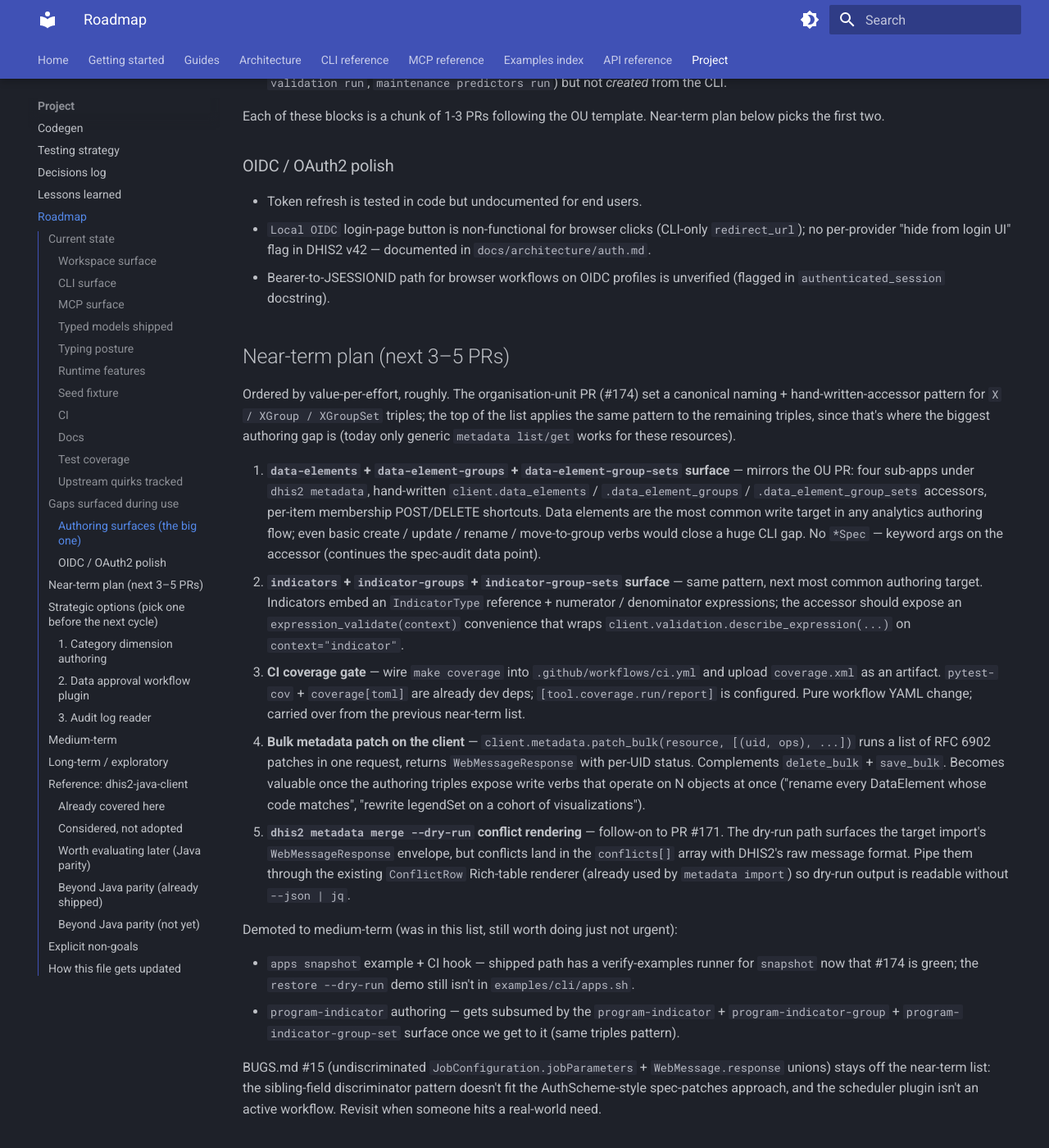
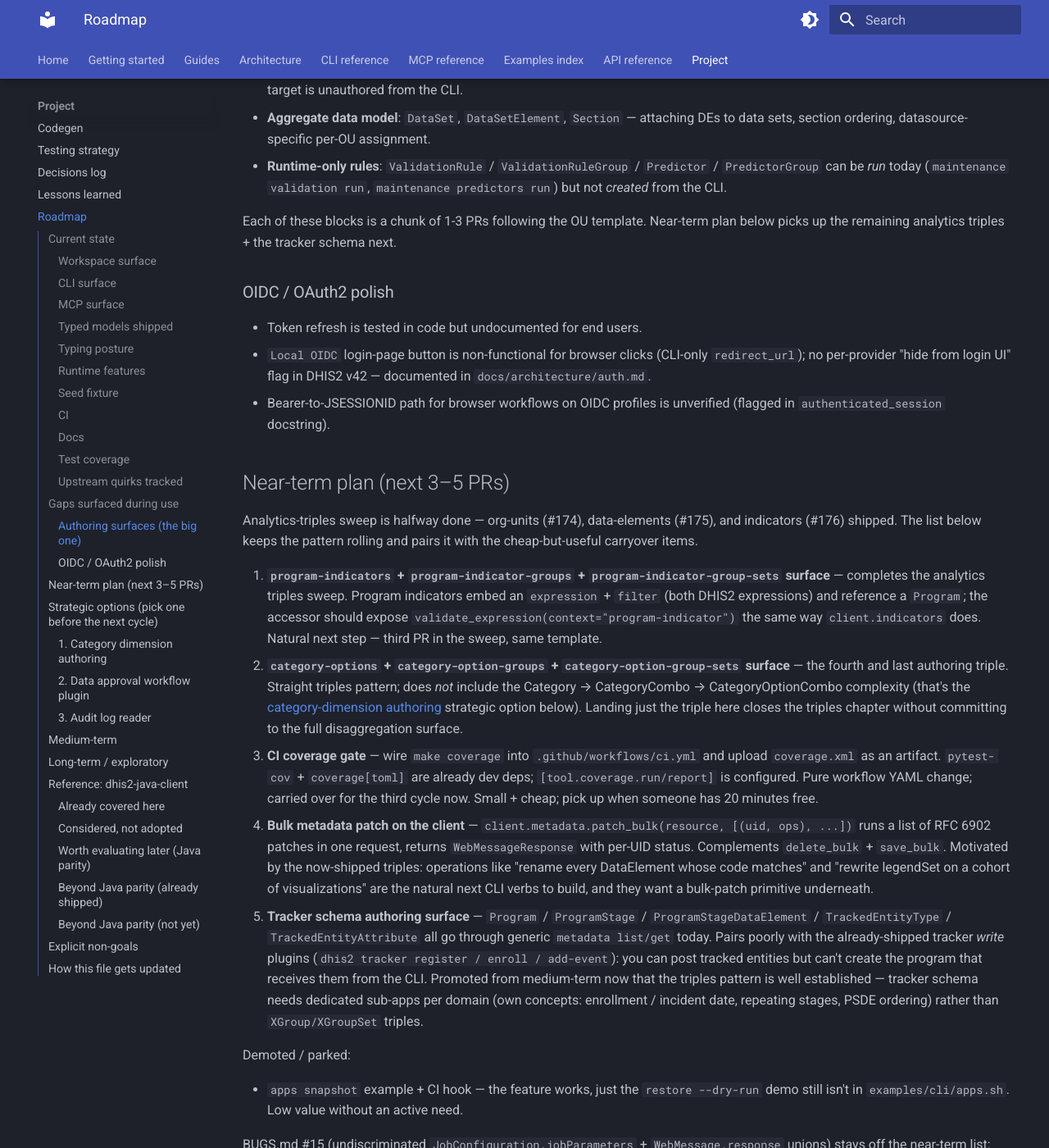
Before and after one commit to winterop-com/dhis2-utils, an MkDocs documentation site: the page built from docs/roadmap.md, in a window 1280 px wide and 1400 px high, scrolled down 5555 px. Shown: the whole window at 82% size. Built offline with MkDocs 1.6.1 and Material for MkDocs 9.7.7, drawn with Linux system fonts in a browser that asks for light colours; some of the changed text lies outside the part shown.

Commit message:
docs(roadmap): refresh after triples sweep + perf experiment (#179)
Three analytics-authoring triples shipped since the last refresh —
organisation-units (#174), data-elements (#175), indicators (#176) —
plus merge dry-run conflict rendering (#177) and the uv.lock bump
(#178). Update "already shipped" entries to reflect them; collapse
the three triples into one shared entry since they all follow the
same template.

Rework near-term: promote program-indicators + category-options
(the remaining two analytics triples) to #1 and #2 to keep the
template rolling, carry CI coverage gate + bulk metadata patch, and
promote tracker schema authoring from medium-term now that the
triples pattern is established.

Record the CLI startup-latency investigation in the medium-term
entry: a perf/lazy-oas-init branch was closed rather than merged
after the template-only change saved ~80 ms, the per-caller sweep
broke FastMCP `list[Model]` serialisation via `MockValSer`, and the
skip-rebuild shortcut that produced 1.4 s locally broke dump/dump_json
widely. Next attempt needs per-class on-demand `model_rebuild()` or
a lazy namespace provider for pydantic's forward-ref resolver.

Update stats: 673 tests, 210 MCP tools, 131 examples, 119 pass on
verify-examples, seed fixtures including 4 named OU levels + dose-band
legend set.

```diff
--- a/docs/roadmap.md
+++ b/docs/roadmap.md
@@ -24,13 +24,13 @@ Sixteen top-level domains: `analytics`, `apps`, `browser`, `data`, `dev`, `docto
 - **Core CRUD**: `list` / `get` / `patch` (RFC 6902).
 - **Cross-resource search**: `dhis2 metadata search <query>` — fans out three concurrent `/api/metadata?filter=<field>:ilike:<q>` calls (`id`, `code`, `name`) and merges by UID. Full UID, partial UID, business code, or name fragment all flow through one verb.
 - **Bundle operations**: `export` / `import` / `diff` (file-vs-file and file-vs-live) with per-resource filters + dangling-reference warning on export; `diff-profiles` for staging-vs-prod drift.
-- **Authoring sub-apps**: `options show / find / sync` for OptionSet sync; `attribute get / set / delete / find` for cross-resource AttributeValue workflows; `program-rule show / vars-for / validate-expression / where-de-is-used`; `sql-view list / show / execute / refresh / adhoc`; `viz list / show / create / clone / delete`; `dashboard list / show / add-item / remove-item`; `map list / show / create / clone / delete`.
+- **Authoring sub-apps**: `options show / find / sync` for OptionSet sync; `attribute get / set / delete / find` for cross-resource AttributeValue workflows; `program-rule show / vars-for / validate-expression / where-de-is-used`; `sql-view list / show / execute / refresh / adhoc`; `viz list / show / create / clone / delete`; `dashboard list / show / add-item / remove-item`; `map list / show / create / clone / delete`; `legend-sets list / show / create / clone / delete`; three full `X / XGroup / XGroupSet` authoring triples with canonical DHIS2 naming — `organisation-units` / `organisation-unit-groups` / `organisation-unit-group-sets` (plus `organisation-unit-levels` for per-depth rename), `data-elements` / `data-element-groups` / `data-element-group-sets`, and `indicators` / `indicator-groups` / `indicator-group-sets`.
 
 `dhis2 doctor` runs ~100 checks on a live instance (20 metadata-health probes + 81 DHIS2 integrity checks + BUGS tripwires).
 
 ### MCP surface
 
-144 tools across 13 plugin groups (`analytics_*`, `apps_*`, `customize_*`, `data_*`, `dev_*`, `doctor_*`, `files_*`, `maintenance_*`, `messaging_*`, `metadata_*`, `profile_*`, `system_*`, `user_*`). Every CLI command has an MCP tool equivalent and vice versa; both share one typed service call.
+210 tools across 13 plugin groups (`analytics_*`, `apps_*`, `customize_*`, `data_*`, `dev_*`, `doctor_*`, `files_*`, `maintenance_*`, `messaging_*`, `metadata_*`, `profile_*`, `system_*`, `user_*`). Every CLI command has an MCP tool equivalent and vice versa; both share one typed service call.
 
 ### Typed models shipped
 
@@ -84,7 +84,7 @@ The four-PR typing sweep (#71-#74) plus the codegen discriminator synthesis (#76
 
 ### Seed fixture
 
-The committed e2e dump (`infra/dhis-v42.sql.gz`) mirrors DHIS2 Play's Sierra Leone immunization demo with workspace-local additions: 1332 org units with GeoJSON geometries, 67 data elements, 3 indicators, 3 programs (Child Programme + Antenatal = tracker; Supervision visit = event), 2 datasets, 3 dashboards, 23 visualizations built programmatically via `VisualizationSpec` + 1 `EventVisualization` for the supervision program attached to the Immunization data dashboard, 8 maps built via `MapSpec`, 188k aggregate data values, 500 tracker entities, 12 sample supervision events covering 2024 monthly, 6 program rules + 10 program indicators. Workspace fixtures layered on top (`infra/scripts/seed/workspace_fixtures.py`): `SNOMED_CODE` attribute, `VACCINE_TYPE` option set with 5 fixed-UID options, 3 SqlViews (VIEW / QUERY / MATERIALIZED_VIEW), 2 BCG predictors + PredictorGroup + 2 output DEs, 2 BCG validation rules + ValidationRuleGroup, 2 OrganisationUnitLevel records (District + Facility). `make refresh-and-verify` wipes the stack, rebuilds the dump, runs every non-interactive example, and reports a pass/fail summary — **107 pass, 0 fail, 11 skipped** (OIDC-login flows including the Playwright-driven variant, browser screenshot captures, long-running analytics jobs, outlier detection, external httpbin dep) on the current main.
+The committed e2e dump (`infra/dhis-v42.sql.gz`) mirrors DHIS2 Play's Sierra Leone immunization demo with workspace-local additions: 1332 org units with GeoJSON geometries, 67 data elements, 3 indicators, 3 programs (Child Programme + Antenatal = tracker; Supervision visit = event), 2 datasets, 3 dashboards, 23 visualizations built programmatically via `VisualizationSpec` + 1 `EventVisualization` for the supervision program attached to the Immunization data dashboard, 8 maps built via `MapSpec`, 188k aggregate data values, 500 tracker entities, 12 sample supervision events covering 2024 monthly, 6 program rules + 10 program indicators. Workspace fixtures layered on top (`infra/scripts/seed/workspace_fixtures.py`): `SNOMED_CODE` attribute, `VACCINE_TYPE` option set with 5 fixed-UID options, 3 SqlViews (VIEW / QUERY / MATERIALIZED_VIEW), 2 BCG predictors + PredictorGroup + 2 output DEs, 2 BCG validation rules + ValidationRuleGroup, 4 named OrganisationUnitLevel records (Country / Province / District / Facility), 1 LegendSet (`LsDoseBand1`) attached to the Measles + Penta-1 monthly column charts. `make refresh-and-verify` wipes the stack, rebuilds the dump, runs every non-interactive example, and reports a pass/fail summary — **119 pass, 0 fail, 11 skipped** (OIDC-login flows including the Playwright-driven variant, browser screenshot captures, long-running analytics jobs, outlier detection, external httpbin dep) on the current main.
 
 ### CI
 
@@ -118,15 +118,15 @@ Test gaps:
 
 ### Authoring surfaces (the big one)
 
-The organisation-unit PR (#174) set a template — canonical DHIS2 resource names, hand-written accessors, per-item membership shortcuts, no `*Spec`. Everything below is reachable today via generic `dhis2 metadata list / get` + the generated CRUD accessors, but nothing more. Authoring them from the CLI or MCP means hand-crafting JSON and POSTing through `metadata import`:
+The organisation-unit PR (#174) set a template — canonical DHIS2 resource names, hand-written accessors, per-item membership shortcuts, no `*Spec`. PRs #174 / #175 / #176 shipped the first three triples; the list below is what remains unauthored. Everything still reachable today via generic `dhis2 metadata list / get` + the generated CRUD accessors, but nothing more. Authoring them from the CLI or MCP means hand-crafting JSON and POSTing through `metadata import`:
 
-- **Analytics triples** (highest traffic): `dataElement` / `dataElementGroup` / `dataElementGroupSet`, `indicator` / `indicatorGroup` / `indicatorGroupSet`, `categoryOption` / `categoryOptionGroup` / `categoryOptionGroupSet`, `programIndicator` / `programIndicatorGroup` / `programIndicatorGroupSet`.
-- **Category dimension** (the hardest corner): `Category`, `CategoryCombo`, `CategoryOptionCombo`. Tangled linkage + async regen of the CoC matrix.
+- **Analytics triples still to ship**: `programIndicator` / `programIndicatorGroup` / `programIndicatorGroupSet`, `categoryOption` / `categoryOptionGroup` / `categoryOptionGroupSet`. Straightforward — same template as the three already shipped.
+- **Category dimension** (the hardest corner): `Category`, `CategoryCombo`, `CategoryOptionCombo`. Tangled linkage + async regen of the CoC matrix. `categoryOption*` triples above are the shallow half; the `Category` / `CategoryCombo` stack is a strategic option on its own (see below).
 - **Tracker schema**: `Program`, `ProgramStage`, `ProgramStageDataElement`, `TrackedEntityType`, `TrackedEntityAttribute`. Paradoxically: tracker *writes* are well-covered (`dhis2 tracker register / enroll / add-event`) but the schema those writes target is unauthored from the CLI.
 - **Aggregate data model**: `DataSet`, `DataSetElement`, `Section` — attaching DEs to data sets, section ordering, datasource-specific per-OU assignment.
 - **Runtime-only rules**: `ValidationRule` / `ValidationRuleGroup` / `Predictor` / `PredictorGroup` can be *run* today (`maintenance validation run`, `maintenance predictors run`) but not *created* from the CLI.
 
-Each of these blocks is a chunk of 1-3 PRs following the OU template. Near-term plan below picks the first two.
+Each of these blocks is a chunk of 1-3 PRs following the OU template. Near-term plan below picks up the remaining analytics triples + the tracker schema next.
 
 ### OIDC / OAuth2 polish
 
@@ -136,18 +136,17 @@ Each of these blocks is a chunk of 1-3 PRs following the OU template. Near-term
 
 ## Near-term plan (next 3–5 PRs)
 
-Ordered by value-per-effort, roughly. The organisation-unit PR (#174) set a canonical naming + hand-written-accessor pattern for `X / XGroup / XGroupSet` triples; the top of the list applies the same pattern to the remaining triples, since that's where the biggest authoring gap is (today only generic `metadata list/get` works for these resources).
+Analytics-triples sweep is halfway done — org-units (#174), data-elements (#175), and indicators (#176) shipped. The list below keeps the pattern rolling and pairs it with the cheap-but-useful carryover items.
 
-1. **`data-elements` + `data-element-groups` + `data-element-group-sets` surface** — mirrors the OU PR: four sub-apps under `dhis2 metadata`, hand-written `client.data_elements` / `.data_element_groups` / `.data_element_group_sets` accessors, per-item membership POST/DELETE shortcuts. Data elements are the most common write target in any analytics authoring flow; even basic create / update / rename / move-to-group verbs would close a huge CLI gap. No `*Spec` — keyword args on the accessor (continues the spec-audit data point).
-2. **`indicators` + `indicator-groups` + `indicator-group-sets` surface** — same pattern, next most common authoring target. Indicators embed an `IndicatorType` reference + numerator / denominator expressions; the accessor should expose an `expression_validate(context)` convenience that wraps `client.validation.describe_expression(...)` on `context="indicator"`.
-3. **CI coverage gate** — wire `make coverage` into `.github/workflows/ci.yml` and upload `coverage.xml` as an artifact. `pytest-cov` + `coverage[toml]` are already dev deps; `[tool.coverage.run/report]` is configured. Pure workflow YAML change; carried over from the previous near-term list.
-4. **Bulk metadata patch on the client** — `client.metadata.patch_bulk(resource, [(uid, ops), ...])` runs a list of RFC 6902 patches in one request, returns `WebMessageResponse` with per-UID status. Complements `delete_bulk` + `save_bulk`. Becomes valuable once the authoring triples expose write verbs that operate on N objects at once ("rename every DataElement whose code matches", "rewrite legendSet on a cohort of visualizations").
-5. **`dhis2 metadata merge --dry-run` conflict rendering** — follow-on to PR #171. The dry-run path surfaces the target import's `WebMessageResponse` envelope, but conflicts land in the `conflicts[]` array with DHIS2's raw message format. Pipe them through the existing `ConflictRow` Rich-table renderer (already used by `metadata import`) so dry-run output is readable without `--json | jq`.
+1. **`program-indicators` + `program-indicator-groups` + `program-indicator-group-sets` surface** — completes the analytics triples sweep. Program indicators embed an `expression` + `filter` (both DHIS2 expressions) and reference a `Program`; the accessor should expose `validate_expression(context="program-indicator")` the same way `client.indicators` does. Natural next step — third PR in the sweep, same template.
+2. **`category-options` + `category-option-groups` + `category-option-group-sets` surface** — the fourth and last authoring triple. Straight triples pattern; does *not* include the Category → CategoryCombo → CategoryOptionCombo complexity (that's the [category-dimension authoring](#1-category-dimension-authoring) strategic option below). Landing just the triple here closes the triples chapter without committing to the full disaggregation surface.
+3. **CI coverage gate** — wire `make coverage` into `.github/workflows/ci.yml` and upload `coverage.xml` as an artifact. `pytest-cov` + `coverage[toml]` are already dev deps; `[tool.coverage.run/report]` is configured. Pure workflow YAML change; carried over for the third cycle now. Small + cheap; pick up when someone has 20 minutes free.
+4. **Bulk metadata patch on the client** — `client.metadata.patch_bulk(resource, [(uid, ops), ...])` runs a list of RFC 6902 patches in one request, returns `WebMessageResponse` with per-UID status. Complements `delete_bulk` + `save_bulk`. Motivated by the now-shipped triples: operations like "rename every DataElement whose code matches" and "rewrite legendSet on a cohort of visualizations" are the natural next CLI verbs to build, and they want a bulk-patch primitive underneath.
+5. **Tracker schema authoring surface** — `Program` / `ProgramStage` / `ProgramStageDataElement` / `TrackedEntityType` / `TrackedEntityAttribute` all go through generic `metadata list/get` today. Pairs poorly with the already-shipped tracker *write* plugins (`dhis2 tracker register / enroll / add-event`): you can post tracked entities but can't create the program that receives them from the CLI. Promoted from medium-term now that the triples pattern is well established — tracker schema needs dedicated sub-apps per domain (own concepts: enrollment / incident date, repeating stages, PSDE ordering) rather than `XGroup/XGroupSet` triples.
 
-Demoted to medium-term (was in this list, still worth doing just not urgent):
+Demoted / parked:
 
-- `apps snapshot` example + CI hook — shipped path has a verify-examples runner for `snapshot` now that #174 is green; the `restore --dry-run` demo still isn't in `examples/cli/apps.sh`.
-- `program-indicator` authoring — gets subsumed by the `program-indicator` + `program-indicator-group` + `program-indicator-group-set` surface once we get to it (same triples pattern).
+- `apps snapshot` example + CI hook — the feature works, just the `restore --dry-run` demo still isn't in `examples/cli/apps.sh`. Low value without an active need.
 
 BUGS.md #15 (undiscriminated `JobConfiguration.jobParameters` + `WebMessage.response` unions) stays off the near-term list: the sibling-field discriminator pattern doesn't fit the AuthScheme-style spec-patches approach, and the scheduler plugin isn't an active workflow. Revisit when someone hits a real-world need.
 
@@ -190,8 +189,7 @@ Niche but valuable for compliance + forensics use cases.
 ## Medium-term
 
 - **Multi-version CI matrix** — integration tests run against v42 only. Stand up v40 / v41 / v43 / v44 nightly jobs against compose-managed stacks so codegen drift gets caught before release.
-- **CLI startup latency** — `dhis2 --help` takes ~2s to render, which is noticeable on every shell invocation. Likely driven by eager plugin discovery (`dhis2_core.plugin.discover` walks every module under `dhis2_core.plugins.*` + `importlib.metadata.entry_points`), eager Typer subcommand registration for every discovered plugin, and the implicit load of every generated-version manifest via `dhis2_client.generated`. Profile with `python -X importtime` to pin the tall poles; candidates: lazy plugin discovery (register metadata only, import the plugin module on first invocation), defer `entry_points` resolution, move heavy generated-model imports behind `TYPE_CHECKING` or plugin-local lazy imports. Target: `dhis2 --help` under 400ms.
-- **Tracker schema authoring surface** — `Program` / `ProgramStage` / `ProgramStageDataElement` / `TrackedEntityType` / `TrackedEntityAttribute` all go through generic `metadata list/get` today. Pairs poorly with the tracker *write* plugins (`dhis2 tracker register / enroll / add-event`) we already ship: you can post tracked entities but not create the program that receives them from the CLI. Natural next block after the analytics triples (data elements, indicators, category options) land — tracker schema has its own concepts (enrollment / incident date, program stages repeating or not, PSDEs ordering DEs per stage) so a dedicated sub-app per domain is warranted rather than treating them as more triples.
+- **CLI startup latency** — `dhis2 --help` takes ~2s to render, which is noticeable on every shell invocation. An explicit attempt in a `perf/lazy-oas-init` branch proved where the cost sits + why a clean fix is harder than it looked: `python -X importtime` shows ~900 ms goes into pydantic `model_rebuild` across the 562 OAS-emitted classes, triggered by 16 callers in `dhis2-client/*.py` doing `from dhis2_client.generated.v42.oas import X` at module top. A lazy PEP 562 `__getattr__` on `oas/__init__.py` is correct in isolation but every caller that imports a class by the `from oas import X` form still triggers the full load. A templates-only change saves ~80 ms; converting every caller to `from oas.<submodule> import X` saves ~1 s but breaks FastMCP's `list[Model]` tool-return serialisation (`MockValSer` instead of `SchemaSerializer` — pydantic's forward-ref resolver can't find siblings when only one submodule has been loaded, and skipping the eager `model_rebuild()` loop leaves the schemas deferred). Branch was closed rather than merged. A proper fix needs: **(a)** per-class on-demand `model_rebuild()` when the class is first touched for validate/serialize, **(b)** a namespace provider pydantic can consult lazily (maybe via `_types_namespace` + a dict proxy that imports submodules on-demand), or **(c)** accept that OAS load is unavoidable on any real command and focus on lazy plugin discovery + the Typer app-construction cost instead. Target: `dhis2 --help` under 400 ms.
 - **Validation-rule + predictor authoring** — `dhis2 maintenance validation run` + `predictors run` ship today, but creating a new rule or predictor still requires hand-rolling JSON and POSTing to `/api/metadata`. Add CRUD verbs (`dhis2 metadata validation-rules create --left-expr ... --op ... --right-expr ...`, `dhis2 metadata predictors create --generator ... --period MONTHLY --output <de>`). Small surface, fills the author-then-run gap. The seed fixture helpers in `infra/scripts/seed/workspace_fixtures.py` show the exact payload shapes — CLI is just a thin wrapper over them.
 - **`rootJunction=OR` client-side fallback** — BUGS.md #29: DHIS2 silently ANDs multiple `filter=` params even with `rootJunction=OR`, which is why `client.metadata.search` has to fan out three separate requests. The fan-out is a workaround, not a fix; `metadata list --filter a --filter b --root-junction OR` still quietly ANDs on the server. Add client-side OR emulation (issue one request per filter, merge by UID) behind the same `--root-junction` flag so the surface behaves as documented even while DHIS2 is broken. Gate with a `_dhis2_or_fallback` marker so the emulation can drop cleanly when the bug gets fixed upstream.
 - **Property-based testing on filter / order DSL parsing.**
@@ -260,8 +258,8 @@ Items that don't exist in the Java client and now exist here:
 - **Tracker authoring workflows** — `dhis2 tracker {register, enroll, add-event, outstanding}` verbs + the matching `client.tracker` helpers for operator flows beyond generic CRUD.
 - **Rich conflict renderer** — `dhis2 metadata import` / `dhis2 data aggregate import` render `/api/metadata` and `/api/dataValueSets` error envelopes as a normalised `ConflictRow` table (object UID → offending property → server message).
 - **Apps plugin** — `dhis2 apps {list, add, remove, update, update --all, reload, snapshot, restore, hub-list, hub-url}` + `apps_*` MCP tools + `client.apps` accessor over `/api/apps` and `/api/appHub`. `update --all --dry-run` previews available hub updates before installing; bundled core apps update in place. `hub-list --search` filters the catalog client-side. `hub-url` read/writes the `keyAppHubUrl` system setting so self-hosted hubs can be wired via CLI. `snapshot --output` pins an instance's app inventory to a portable JSON manifest; `restore <manifest>` reinstalls every hub-backed entry via `install_from_hub`, with a `--dry-run` preview that mirrors `update --all --dry-run`.
-- **Metadata cross-instance merge** — `dhis2 metadata merge <source-profile> <target-profile> --resource ... [--dry-run]` orchestrates export+import in one pass, returning typed per-resource export counts plus the target import's `WebMessageResponse`. Pairs with `diff-profiles` (same resource+filter shape): diff to preview, merge to apply. Sharing blocks are stripped by default to avoid false-positive conflicts from per-instance user/group UIDs.
-- **Organisation-unit surface** — four sub-apps under `dhis2 metadata`: `organisation-units` (list / show / tree / create / move / delete), `organisation-unit-groups` (list / show / members / create / add-members / remove-members / delete), `organisation-unit-group-sets` (list / show / create / add-groups / remove-groups / delete), `organisation-unit-levels` (list / show / rename — including a `--by-level` shortcut for giving "level 2" a human label like "Province"). The full canonical DHIS2 resource names are used everywhere (CLI, MCP tools, client attributes) so the rule scales 1:1 to future `X / XGroup / XGroupSet` triples (data elements, indicators, category options). Hand-written `client.organisation_units` / `.organisation_unit_groups` / `.organisation_unit_group_sets` / `.organisation_unit_levels` accessors return typed generated models and add workflow primitives (`list_descendants`, per-member add/remove shortcuts, `rename_by_level`) the bare generated CRUD can't express in one call.
+- **Metadata cross-instance merge** — `dhis2 metadata merge <source-profile> <target-profile> --resource ... [--dry-run]` orchestrates export+import in one pass, returning typed per-resource export counts plus the target import's `WebMessageResponse`. Pairs with `diff-profiles` (same resource+filter shape): diff to preview, merge to apply. Sharing blocks are stripped by default to avoid false-positive conflicts from per-instance user/group UIDs. Conflicts on the dry-run and applied paths render through the shared `ConflictRow` Rich table used by `metadata import` (#177), so preview output is immediately actionable without reaching for `--json | jq`.
+- **Canonical `X / XGroup / XGroupSet` authoring triples** — three sub-apps each under `dhis2 metadata`, one client accessor per resource, following a single canonical-naming rule (lowercase + hyphenate the DHIS2 resource path). Shipped for `organisation-units` (#174), `data-elements` (#175), and `indicators` (#176). Each PR adds 15–18 MCP tools, full CLI verbs (`list` / `show` / `create` / rename-like / per-item membership), and hand-written accessors that return typed generated models. No `*Spec` builders — keyword args on the accessor (continues the spec-audit data point). The indicator accessor additionally exposes `validate_expression(context="indicator")` so callers can pre-flight numerator / denominator DE-UID references before a failed create. `program-indicators` and `category-options` triples are the remaining two to round out the analytics-authoring surface (see near-term).
 - **Playwright-driven OIDC login** — `dhis2 profile login --no-browser` prints the auth URL for copy-paste; `dhis2_browser.drive_oauth2_login(profile, user, pw)` drives the full flow via Chromium (React login → Spring AS consent → loopback redirect) for CI + headless use cases. `examples/cli/profile_oidc_login.sh` + `examples/client/oidc_login.py` auto-dispatch to the Playwright path when `DHIS2_USERNAME` / `DHIS2_PASSWORD` are in env.
 - **Predictor + validation seed fixtures** — the Sierra Leone play42 snapshot now ships 2 BCG predictors (`avg` + `sum` over 3-month windows) + a PredictorGroup + 2 output DEs, plus 2 BCG validation rules + a ValidationRuleGroup that reliably produce violations. `dhis2 maintenance predictors run --group` and `dhis2 maintenance validation run --group` have concrete targets out of the box.
 - **Interactive CLI pickers** — `dhis2 profile default` launches an arrow-key menu via `questionary`.
```
Also changed, not shown: other parts of docs/roadmap.md (+2 -2 lines).
